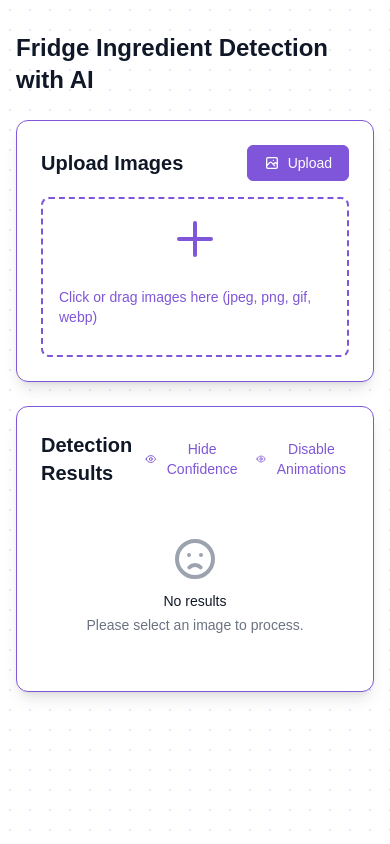
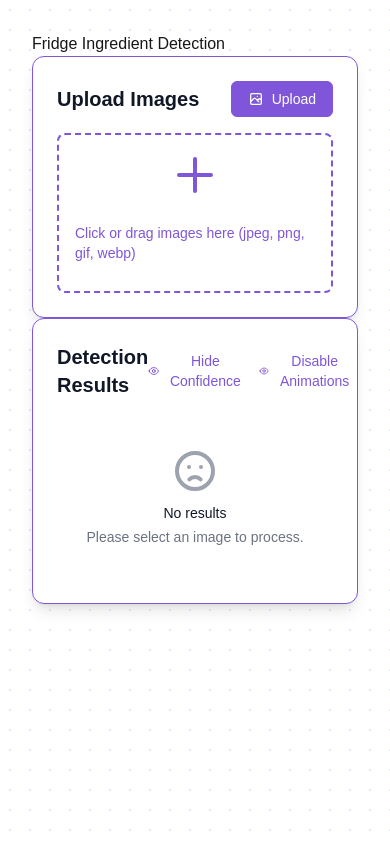
Before and after one commit to seannguyen96/fridge-ingredient-detection, a Next.js app: page / in a window 390 px wide. Built offline with nearby package versions, Linux system fonts and the light colour scheme.

Commit message:
fix: configure Next.js for mobile device access

```diff
--- a/next.config.js
+++ b/next.config.js
@@ -1,13 +1,14 @@
 /** @type {import('next').NextConfig} */
 const nextConfig = {
+  output: 'standalone',
   webpack: (config) => {
     config.resolve.fallback = {
       ...config.resolve.fallback,
       fs: false,
     };
-
     return config;
   },
+  pageExtensions: ['ts', 'tsx', 'js', 'jsx'],
   headers: async () => {
     return [
       {
--- a/src/app/layout.tsx
+++ b/src/app/layout.tsx
@@ -7,6 +7,7 @@ const geistSans = localFont({
   variable: "--font-geist-sans",
   weight: "100 900",
 });
+
 const geistMono = localFont({
   src: "./fonts/GeistMonoVF.woff",
   variable: "--font-geist-mono",
@@ -14,8 +15,8 @@ const geistMono = localFont({
 });
 
 export const metadata: Metadata = {
-  title: "Create Next App",
-  description: "Generated by create next app",
+  title: "Fridge Ingredient Detection",
+  description: "AI-powered ingredient detection system",
 };
 
 export default function RootLayout({
@@ -25,7 +26,9 @@ export default function RootLayout({
 }) {
   return (
     <html lang="en" className={geistSans.className}>
-      <body className={geistMono.variable}>{children}</body>
+      <body className={geistMono.variable}>
+        <main>{children}</main>
+      </body>
     </html>
   );
 }
--- a/src/app/page.tsx
+++ b/src/app/page.tsx
@@ -6,7 +6,7 @@ import { DetectionSection } from '@/components/DetectionSection';
 import { useDetection } from '@/hooks/useDetection';
 import { exportToCsv, exportToJson } from '@/utils/exportUtils';
 
-export default function Page() {
+const Home = () => {
   const {
     predictions,
     isProcessing,
@@ -29,12 +29,8 @@ export default function Page() {
   };
 
   return (
-    <main className="min-h-screen">
-      <div className="container mx-auto px-4 py-8">
-        <div className="max-w-4xl mx-auto space-y-6">
-          <h1 className="text-2xl font-semibold text-[#101828]">
-            Fridge Ingredient Detection with AI
-          </h1>
+    <div className="min-h-screen p-8">
+      <h1>Fridge Ingredient Detection</h1>
       <ImageUpload
         onImageSelected={handleImageSelected}
         onRemoveImage={removeImageResults}
@@ -48,7 +44,7 @@ export default function Page() {
         onExport={handleExport}
       />
     </div>
-      </div>
-    </main>
   );
-}
+};
+
+export default Home;
```
Lines whose indentation alone changed are shown as unchanged.
